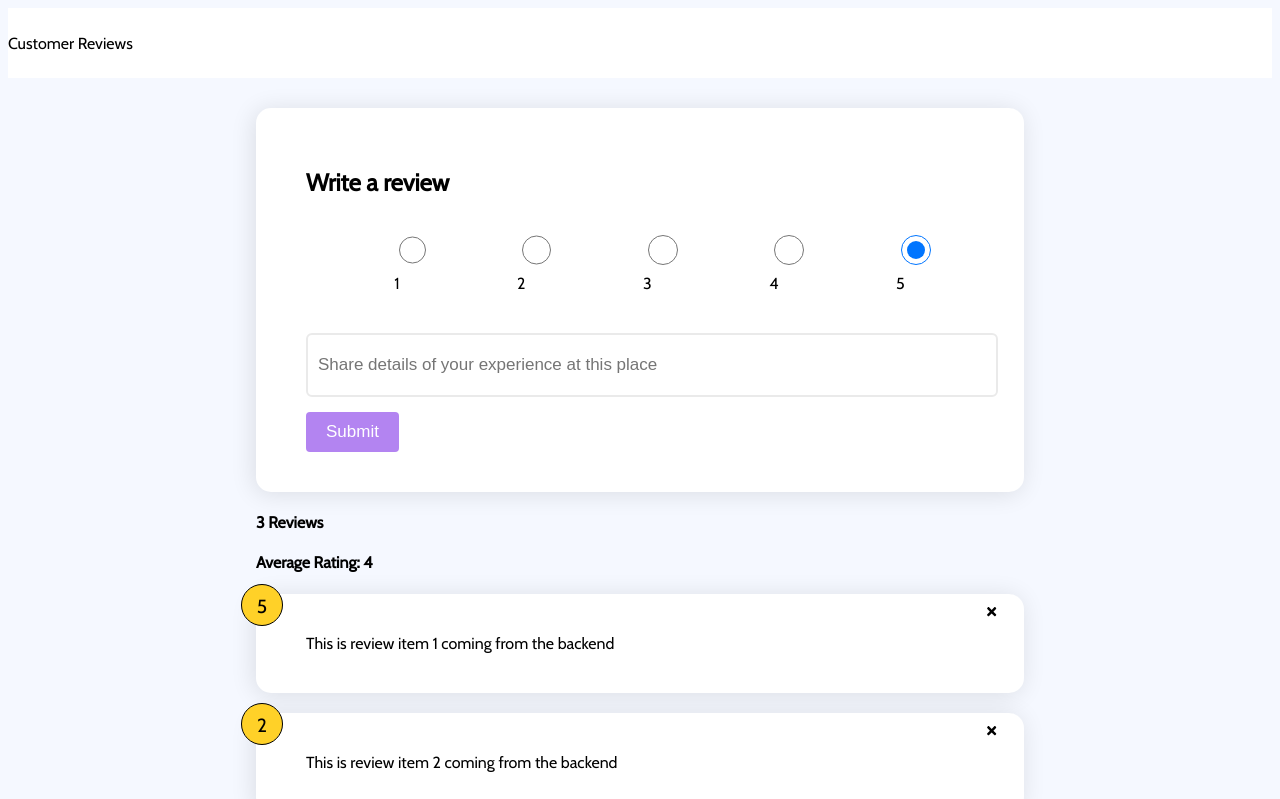
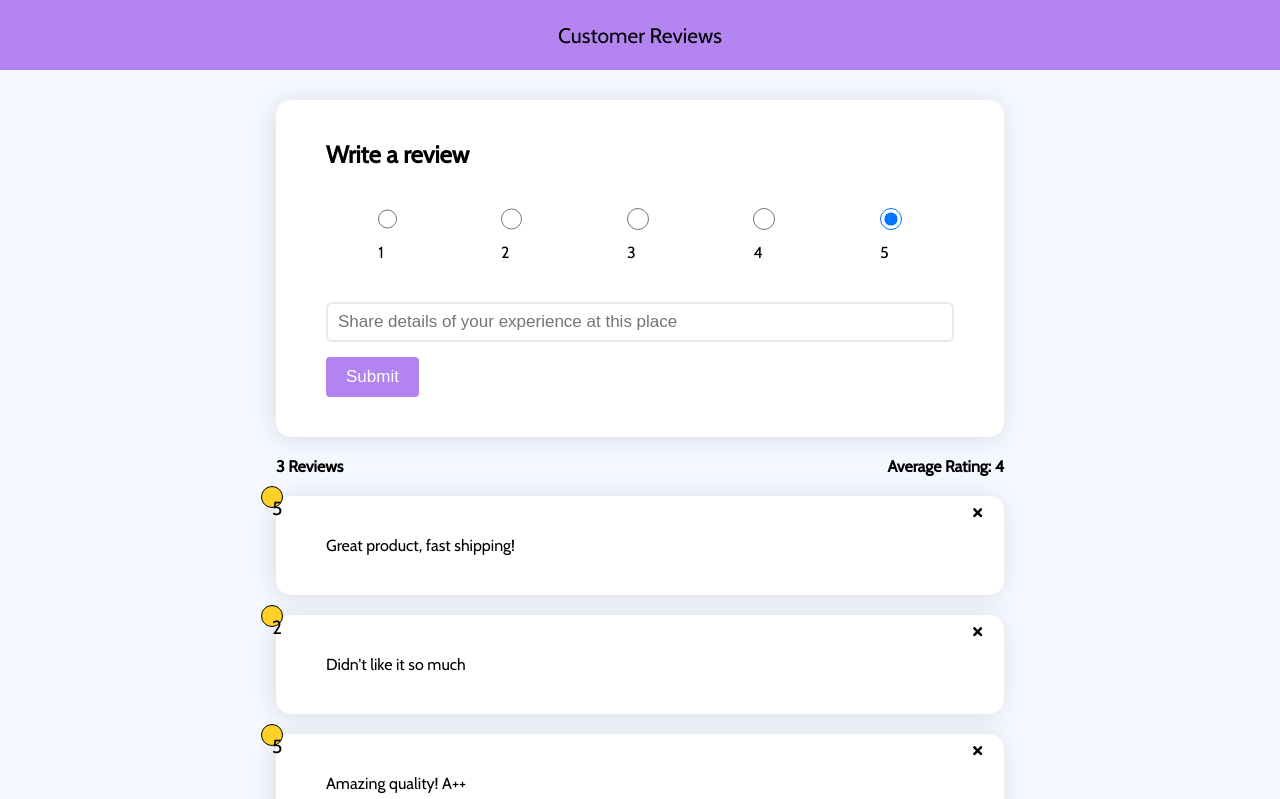
Before and after one commit to austindflatt/customer-reviews, a React (Create React App) app: page / in a window 1280 px wide. Shown: the top 799 px of the page. Built offline with nearby package versions, Linux system fonts and the light colour scheme.

Commit message:
fixed some styling for the header

```diff
--- a/package.json
+++ b/package.json
@@ -11,6 +11,7 @@
     "react-icons": "^4.3.1",
     "react-scripts": "5.0.0",
     "styled-components": "^5.3.3",
+    "uuid": "^8.3.2",
     "web-vitals": "^2.1.4"
   },
   "scripts": {
--- a/src/App.js
+++ b/src/App.js
@@ -1,3 +1,4 @@
+import { v4 as uuidv4 } from 'uuid'
 import { useState } from 'react'
 import Header from './components/Header'
 import ReviewForm from './components/ReviewForm'
@@ -11,15 +12,15 @@ function App() {
             {
               "id": 1,
               "rating": 5,
-              "text": "This is review item 1 coming from the backend"
+              "text": "Great product, fast shipping!"
             },
             {
               "id": 2,
               "rating": 2,
-              "text": "This is review item 2 coming from the backend"
+              "text": "Didn't like it so much"
             },
             {
-              "text": "This is review item 3 coming from the backend",
+              "text": "Amazing quality! A++",
               "rating": 5,
               "id": 3
             }
@@ -33,11 +34,17 @@ function App() {
         }
     }
 
+    const addReview = (newReview) => {
+      newReview.id = uuidv4();
+      // use the spread operator to take reviews that are already made and putting it into the array
+      setReview([newReview, ...review])
+    }
+
     return (
         <>
         <Header />
         <div className="container">
-            <ReviewForm />
+            <ReviewForm handleAdd={addReview} />
             <ReviewStats review={review} />
             {/* Passed the state above to the review list below  */}
             <ReviewList
--- a/src/components/Header.jsx
+++ b/src/components/Header.jsx
@@ -2,12 +2,13 @@ import React from 'react'
 import styled from 'styled-components';
 
 export const HeaderTop = styled.div`
-    background-color: #FFF;
+    background-color: #b484f1;
     color: #000;
+    font-size: 21px;
     height: 70px;
     width: 100%;
     display: flex;
-    justify-content: space-between;
+    justify-content: center;
     align-items: center;
     margin-bottom: 30px;
 `;
--- a/src/components/ReviewForm.jsx
+++ b/src/components/ReviewForm.jsx
@@ -14,7 +14,7 @@ export const Card = styled.div`
     position: relative;
 `;
 
-function ReviewForm() {
+function ReviewForm({ handleAdd }) {
   const [text, setText] = useState('')
   const [rating, setRating] = useState(10)
   const [message, setMessage] = useState('')
@@ -22,7 +22,7 @@ function ReviewForm() {
   const handleTextChange = (event) => {
     if(text === '') {
       setMessage(null)
-    } else if(text !== '' && text.trim().length <= 5){
+    } else if(text !== '' && text.trim().length <= 10){
       setMessage('Review must be at least 10 characters')
     } else {
       setMessage(null)
@@ -30,9 +30,22 @@ function ReviewForm() {
     setText(event.target.value)
   }
 
+  const handleSubmit = (event) => {
+    event.preventDefault();
+    if(text.trim().length > 10){
+      const newReview = {
+        text,
+        rating
+      }
+      handleAdd(newReview);
+
+      setText('');
+    }
+  }
+
   return (
     <Card>
-      <form>
+      <form onSubmit={handleSubmit}>
         <h2>Write a review</h2>
         <RatingSelect select={(rating) => setRating(rating)} />
         <div className="input-group">
--- a/src/components/styles/GlobalStyle.js
+++ b/src/components/styles/GlobalStyle.js
@@ -47,6 +47,12 @@ const GlobalStyle = createGlobalStyle`
         transition: 0.2s;
         }
     }
+
+    .review-stats {
+        display: flex;
+        justify-content: space-between;
+        align-items: center;
+    }
 `
 
 export default GlobalStyle
--- a/src/index.css
+++ b/src/index.css
@@ -1,10 +1,7 @@
 @import url('https://fonts.googleapis.com/css2?family=Cabin&display=swap');
 
-header {
-    height: 70px;
-    width: 100%;
-    display: flex;
-    justify-content: space-between;
-    align-items: center;
-    margin-bottom: 30px;
+* {
+    box-sizing: border-box;
+    margin: 0;
+    padding: 0;
 }
```
Also changed, not shown: 1 other file (tests, documents, lock files or other folders).
